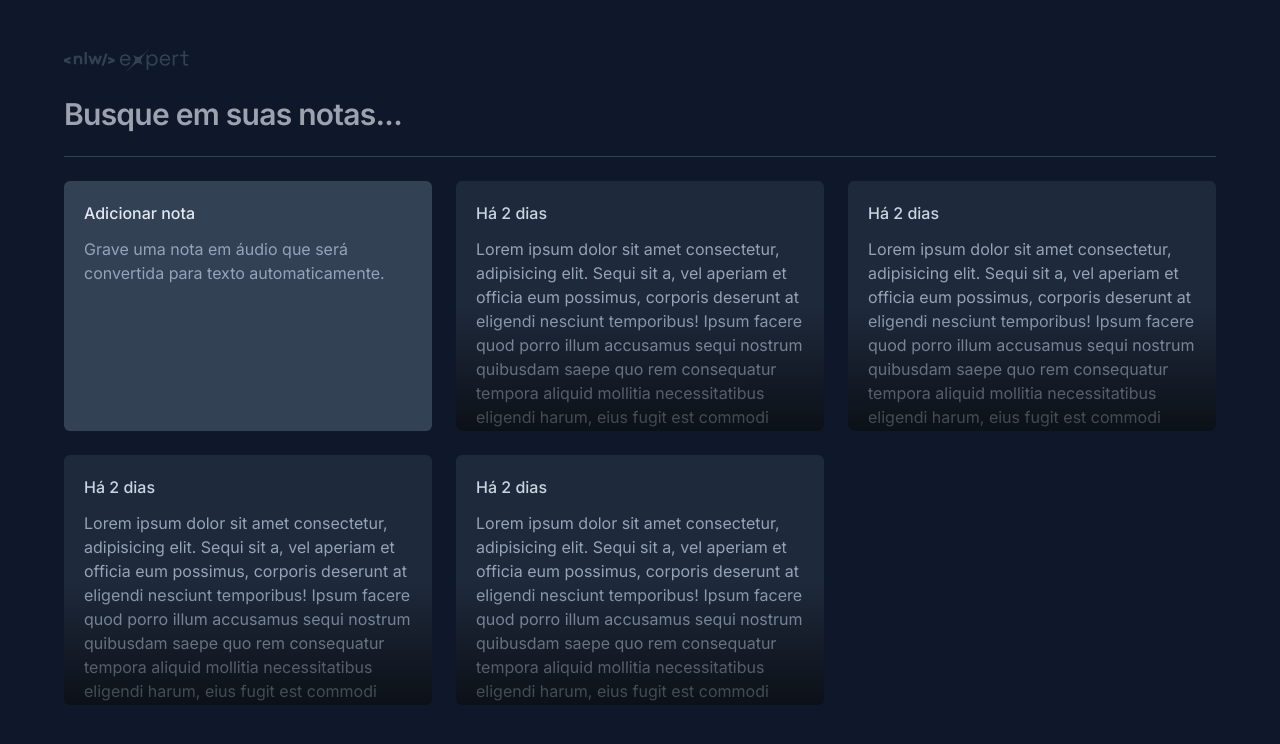
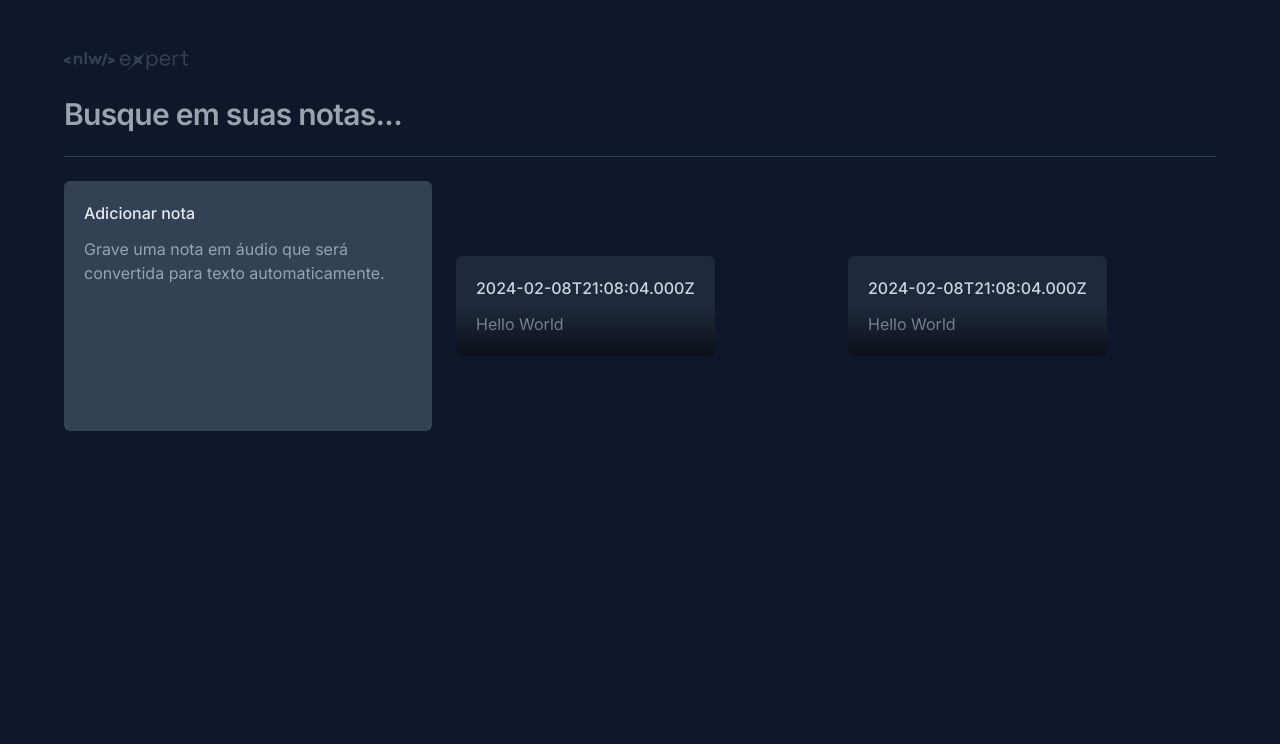
Before and after one commit to joyce-caroline/expert-notes, a React (Vite) app: page / in a window 1280 px wide. Shown: the top 744 px of the page. Built offline with nearby package versions, Linux system fonts and the light colour scheme.

Commit message:
Feat: Configuracao inicial da modal com radix

```diff
--- a/package.json
+++ b/package.json
@@ -9,6 +9,7 @@
     "preview": "vite preview"
   },
   "dependencies": {
+    "@radix-ui/react-dialog": "^1.0.5",
     "react": "^18.2.0",
     "react-dom": "^18.2.0"
   },
--- a/src/app.tsx
+++ b/src/app.tsx
@@ -17,12 +17,26 @@ export function App() {
       <div className="h-px bg-slate-700" />
 
       <div className="grid grid-cols-3 gap-6 auto-rows-[250px]">
-       <NewNoteCard/>
 
-       <NoteCard/>
-       <NoteCard/>
-       <NoteCard/>
-       <NoteCard/>
+        <NewNoteCard />
+
+        <NoteCard
+          note={{
+            date: new Date(),
+            content: "Hello World",
+          }}
+        />
+
+
+
+        <NoteCard
+          note={{
+            date: new Date(),
+            content: "Hello World",
+          }}
+        />
+
+
       </div>
     </div>
   );
--- a/src/components/note-card.tsx
+++ b/src/components/note-card.tsx
@@ -1,18 +1,29 @@
-export function NoteCard() {
+import * as Dialog from "@radix-ui/react-dialog";
+
+interface NoteCardProps {
+  note: {
+    date: Date;
+    content: string;
+  };
+}
+
+export function NoteCard({ note }: NoteCardProps) {
   return (
-    <button className="rounded-md text-left bg-slate-800 p-5 space-y-3 overflow-hidden relative outline-none hover:ring-2 hover:ring-slate-600 focus-visible:ring-2 focus-visible:ring-lime-400">
-      <span className="text-small font-medium text-slate-300">Há 2 dias</span>
+    <Dialog.Root>
+      <Dialog.Trigger>
+        <button className="rounded-md text-left flex flex-col bg-slate-800 p-5 gap-3 overflow-hidden relative outline-none hover:ring-2 hover:ring-slate-600 focus-visible:ring-2 focus-visible:ring-lime-400">
+          <span className="text-small font-medium text-slate-300">
+            {note.date.toISOString()}
+          </span>
 
-      <p className="text-small leading-6 text-slate-400">
-        Lorem ipsum dolor sit amet consectetur, adipisicing elit. Sequi sit a,
-        vel aperiam et officia eum possimus, corporis deserunt at eligendi
-        nesciunt temporibus! Ipsum facere quod porro illum accusamus sequi
-        nostrum quibusdam saepe quo rem consequatur tempora aliquid mollitia
-        necessitatibus eligendi harum, eius fugit est commodi pariatur eveniet,
-        blanditiis suscipit?
-      </p>
+          <p className="text-small leading-6 text-slate-400">{note.content}</p>
 
-      <div className="absolute bottom-0 left-0 right-0 h-1/2 bg-gradient-to-t from-black/60 to-black/0 pointer-events-none" />
-    </button>
+          <div className="absolute bottom-0 left-0 right-0 h-1/2 bg-gradient-to-t from-black/60 to-black/0 pointer-events-none" />
+        </button>
+      </Dialog.Trigger>
+      <Dialog.Portal>
+        <Dialog.Content>Oi</Dialog.Content>
+      </Dialog.Portal>
+    </Dialog.Root>
   );
 }
```
Also changed, not shown: 1 other file (tests, documents, lock files or other folders).
